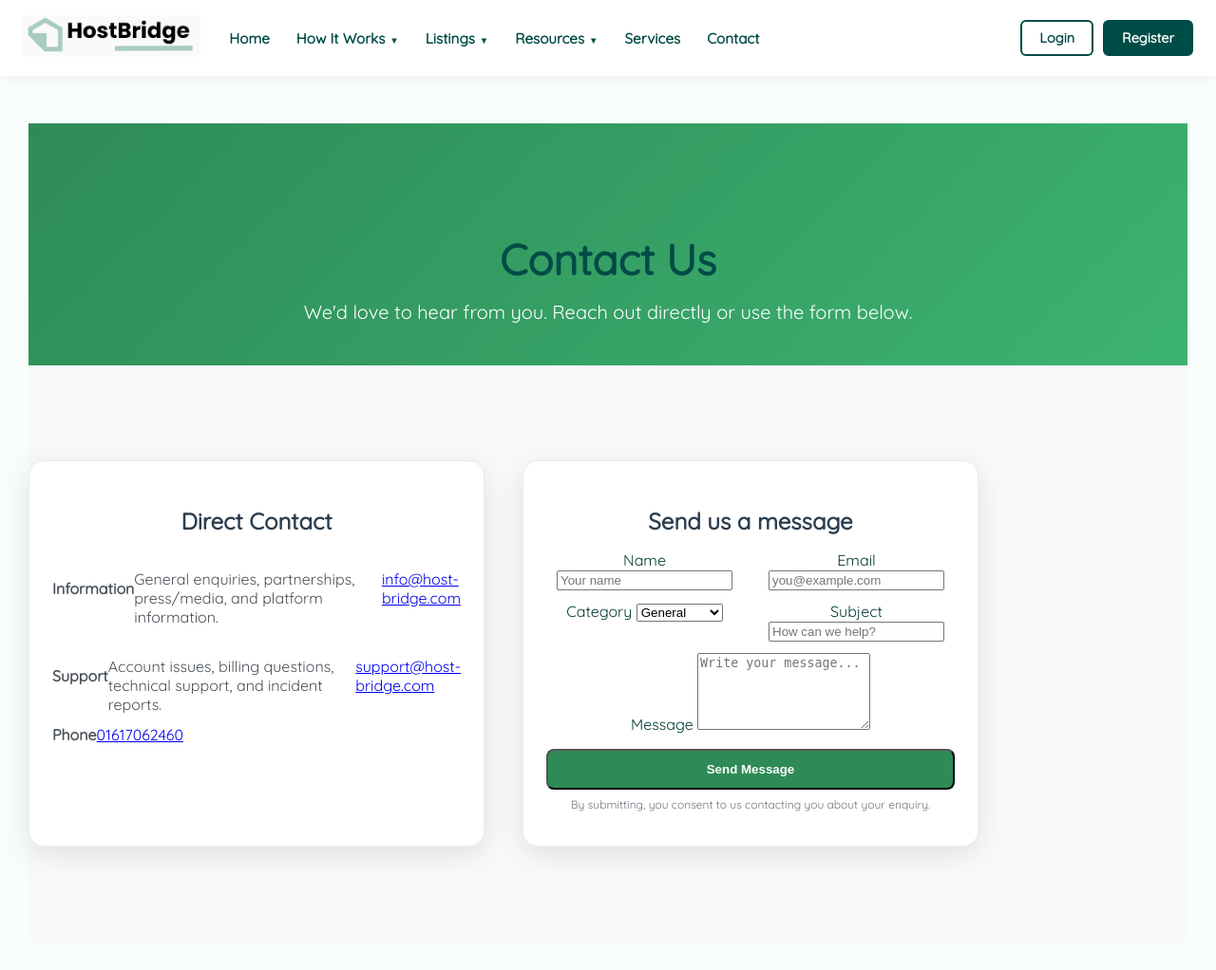
After one commit to Kronium345/host_bridge, a Flask app: page /contact in a window 1280 px wide. The commit adds this page. Shown: the whole page at 95% size. Run offline with Flask 3, Linux system fonts and the light colour scheme.

Commit message:
Created Contact Us Page

```diff
--- a/app/routes.py
+++ b/app/routes.py
@@ -11,7 +11,8 @@ import secrets
 def home():
 	emailjs_public = os.getenv('EMAILJS_PUBLIC_KEY', '')
 	emailjs_service = os.getenv('EMAILJS_SERVICE_ID', '')
-	emailjs_template = os.getenv('EMAILJS_TEMPLATE_ID', '')
+	# Prefer a dedicated newsletter template; fall back to general template
+	emailjs_template = os.getenv('EMAILJS_NEWSLETTER_TEMPLATE_ID', os.getenv('EMAILJS_TEMPLATE_ID', ''))
 	return render_template(
 		'index.html',
 		EMAILJS_PUBLIC=emailjs_public,
@@ -54,6 +55,19 @@ def templates_page():
 @app.route('/services')
 def services():
 	return render_template('services.html')
+
+@app.route('/contact')
+def contact():
+	emailjs_public = os.getenv('EMAILJS_PUBLIC_KEY', '')
+	emailjs_service = os.getenv('EMAILJS_SERVICE_ID', '')
+	# Prefer a dedicated contact template; fall back to general template
+	emailjs_template = os.getenv('EMAILJS_CONTACT_TEMPLATE_ID', os.getenv('EMAILJS_TEMPLATE_ID', ''))
+	return render_template(
+		'contact.html',
+		EMAILJS_PUBLIC=emailjs_public,
+		EMAILJS_SERVICE=emailjs_service,
+		EMAILJS_TEMPLATE=emailjs_template,
+	)
 
 @app.route('/privacy')
 def privacy():
--- a/app/templates/base.html
+++ b/app/templates/base.html
@@ -67,6 +67,7 @@
                         </ul>
                     </li>
                     <li><a href="{{ url_for('services') }}">Services</a></li>
+                    <li><a href="{{ url_for('contact') }}">Contact</a></li>
                     <li class="mobile-auth">
                         {% if session.get('user_id') %}
                         <div class="mobile-auth-email">{{ session.get('user_email') or 'Signed in' }}</div>
--- /dev/null
+++ b/app/templates/contact.html
@@ -0,0 +1,139 @@
+{% extends "base.html" %}
+
+{% block title %}Contact - HostBridge{% endblock %}
+
+{% block content %}
+<section class="hero-section" style="padding: 80px 0 40px; text-align:center;">
+    <div class="container">
+        <h1 class="hero-title">Contact Us</h1>
+        <p class="hero-subtitle">We'd love to hear from you. Reach out directly or use the form below.</p>
+    </div>
+</section>
+
+<section class="services-section" style="padding-top:40px;">
+    <div class="container" style="max-width:1000px;">
+        <div class="services-grid" style="grid-template-columns: 1fr 1fr;">
+            <div class="service-card" style="padding:24px;">
+                <h3 class="service-title" style="margin-bottom:16px;">Direct Contact</h3>
+                <ul class="service-features" style="margin-top:8px;">
+                    <li>
+                        <strong>Information</strong><br>
+                        General enquiries, partnerships, press/media, and platform information.<br>
+                        <a href="mailto:info@host-bridge.com">info@host-bridge.com</a>
+                    </li>
+                    <li>
+                        <strong>Support</strong><br>
+                        Account issues, billing questions, technical support, and incident reports.<br>
+                        <a href="mailto:support@host-bridge.com">support@host-bridge.com</a>
+                    </li>
+                    <li>
+                        <strong>Phone</strong><br>
+                        <a href="tel:01617062460">01617062460</a>
+                    </li>
+                </ul>
+            </div>
+            <div class="service-card" style="padding:24px;">
+                <h3 class="service-title" style="margin-bottom:16px;">Send us a message</h3>
+                <form id="contact-form" data-emailjs-service="{{ EMAILJS_SERVICE }}"
+                    data-emailjs-template="{{ EMAILJS_TEMPLATE }}" data-emailjs-public="{{ EMAILJS_PUBLIC }}">
+                    <div class="form-grid" style="display:grid; grid-template-columns: 1fr 1fr; gap:16px;">
+                        <div class="form-field"><label for="name">Name</label><input id="name" name="name" type="text"
+                                placeholder="Your name"></div>
+                        <div class="form-field"><label for="email">Email</label><input id="email" name="email"
+                                type="email" placeholder="you@example.com"></div>
+                    </div>
+                    <div class="form-grid"
+                        style="display:grid; grid-template-columns: 1fr 1fr; gap:16px; margin-top:12px;">
+                        <div class="form-field">
+                            <label for="category">Category</label>
+                            <select id="category" name="category">
+                                <option>General</option>
+                                <option>Support</option>
+                                <option>Partnership</option>
+                                <option>Other</option>
+                            </select>
+                        </div>
+                        <div class="form-field"><label for="subject">Subject</label><input id="subject" name="subject"
+                                type="text" placeholder="How can we help?"></div>
+                    </div>
+                    <div class="form-field" style="margin-top:12px;">
+                        <label for="message">Message</label>
+                        <textarea id="message" name="message" rows="5" placeholder="Write your message..."></textarea>
+                    </div>
+                    <button type="submit" class="service-btn" id="contact-submit" data-idle-label="Send Message"
+                        style="width:100%; margin-top:16px;">Send Message</button>
+                </form>
+                <p style="font-size:12px;color:#6c757d;margin-top:8px;">By submitting, you consent to us contacting you
+                    about your enquiry.</p>
+            </div>
+        </div>
+    </div>
+</section>
+{% endblock %}
+
+{% block scripts %}
+<script src="https://cdn.jsdelivr.net/npm/@emailjs/browser@3/dist/email.min.js"></script>
+<script>
+    (function () {
+        var form = document.getElementById('contact-form');
+        if (!form) return;
+
+        var serviceId = form.getAttribute('data-emailjs-service') || '';
+        var templateId = form.getAttribute('data-emailjs-template') || '';
+        var publicKey = form.getAttribute('data-emailjs-public') || '';
+
+        try { if (publicKey) emailjs.init(publicKey); } catch (e) { console.warn('EmailJS init failed', e); }
+
+        var submitBtn = document.getElementById('contact-submit');
+        function setLoading(loading) {
+            if (!submitBtn) return;
+            submitBtn.disabled = loading;
+            submitBtn.textContent = loading ? 'Sending...' : (submitBtn.getAttribute('data-idle-label') || 'Send Message');
+            submitBtn.style.opacity = loading ? '0.7' : '1';
+            submitBtn.style.cursor = loading ? 'not-allowed' : 'pointer';
+        }
+
+        form.addEventListener('submit', function (e) {
+            e.preventDefault();
+
+            var name = document.getElementById('name').value.trim();
+            var email = document.getElementById('email').value.trim();
+            var category = document.getElementById('category').value;
+            var subject = document.getElementById('subject').value.trim();
+            var message = document.getElementById('message').value.trim();
+
+            if (!name || !email || !message) {
+                if (window.toast) toast('Please fill in name, email and message.', 'error');
+                return;
+            }
+
+            if (!serviceId || !templateId || !publicKey) {
+                if (window.toast) toast('Email service is not configured.', 'error');
+                return;
+            }
+
+            setLoading(true);
+            var params = {
+                name: name,
+                email: email,
+                category: category,
+                subject: subject || ('New ' + category + ' enquiry'),
+                message: message,
+                time: new Date().toISOString()
+            };
+
+            emailjs.send(serviceId, templateId, params, publicKey)
+                .then(function () {
+                    setLoading(false);
+                    if (window.toast) toast('Message sent. We will get back to you shortly.', 'success');
+                    form.reset();
+                })
+                .catch(function (err) {
+                    console.error('EmailJS failed', err);
+                    setLoading(false);
+                    if (window.toast) toast('Something went wrong. Please try again.', 'error');
+                });
+        });
+    })();
+</script>
+{% endblock %}
```
